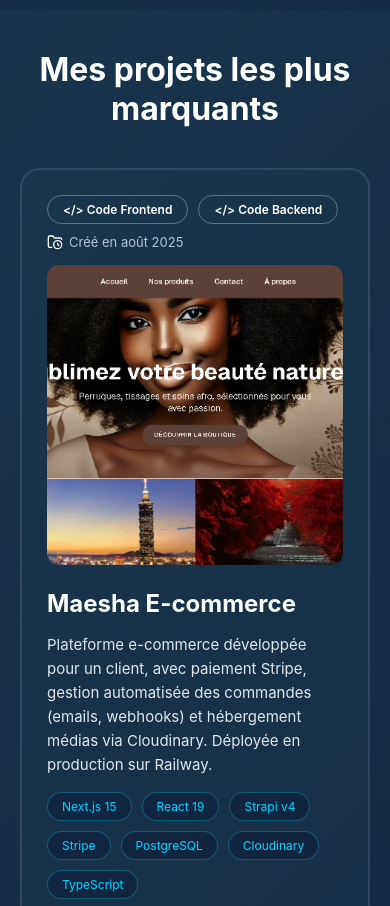
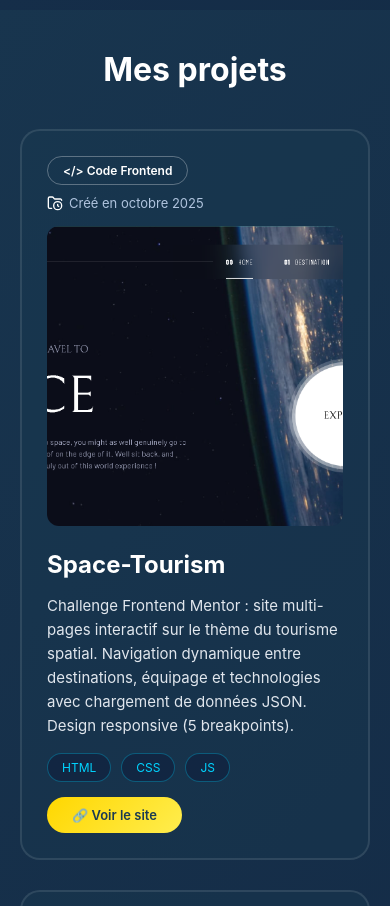
Before and after one commit to Nexdevjnr/portfolio, a plain HTML site: page index.html in a window 390 px wide. Shown: the part 820-1726 px from the top of the page. Drawn offline with Linux system fonts and the light colour scheme.

Commit message:
add a new project

```diff
--- a/index.html
+++ b/index.html
@@ -95,11 +95,62 @@
 
         <!-- Scrollable Content -->
         <div class="projects-content">
-          <h2 class="section-title" id="projets-section">
-            Mes projets les plus marquants
-          </h2>
+          <h2 class="section-title" id="projets-section">Mes projets</h2>
 
           <div class="projects-grid">
+
+
+            <!-- Space-Tourism -->
+
+            <article class="project-card">
+              <div class="project-header">
+                <div class="project-badges">
+                  <a
+                    href="https://github.com/Nexdevjnr/Frontend-mentor-space-tourism"
+                    target="_blank"
+                    class="badge-code"
+                    >&lt;/&gt; Code Frontend</a
+                  >
+                </div>
+                <div class="project-date">
+                  <img
+                    src="images/folder-clock.svg"
+                    alt="Date"
+                    class="date-icon"
+                  />
+                  Créé en octobre 2025
+                </div>
+              </div>
+
+              <img
+                src="/images/space-tourims.webp"
+                alt="Space-Tourism"
+                class="project-preview"
+              />
+
+              <h3 class="project-title">Space-Tourism</h3>
+
+              <p class="project-description">
+                Challenge Frontend Mentor : site multi-pages interactif sur le thème du tourisme spatial. Navigation dynamique entre destinations, équipage et technologies avec chargement de données JSON. Design responsive (5 breakpoints).
+              </p>
+
+              </p>
+
+              <div class="project-tech">
+                <span class="tech-tag">HTML</span>
+                <span class="tech-tag">CSS</span>
+                <span class="tech-tag">JS</span>
+              </div>
+
+              <a
+                href="https://frontend-mentor-space-tourism-leok.vercel.app/"
+                target="_blank"
+                class="btn-see-site"
+              >
+                🔗 Voir le site
+              </a>
+            </article>
+
             <!-- Maesha E-commerce -->
             <article class="project-card">
               <div class="project-header">
@@ -143,9 +194,9 @@
               </p>
 
               <div class="project-tech">
-                <span class="tech-tag">Next.js 15</span>
-                <span class="tech-tag">React 19</span>
-                <span class="tech-tag">Strapi v4</span>
+                <span class="tech-tag">Next.js</span>
+                <span class="tech-tag">React</span>
+                <span class="tech-tag">Strapi</span>
                 <span class="tech-tag">Stripe</span>
                 <span class="tech-tag">PostgreSQL</span>
                 <span class="tech-tag">Cloudinary</span>
--- a/style.css
+++ b/style.css
@@ -147,7 +147,6 @@ body {
   width: 150px;
   height: 150px;
   border-radius: 50%;
-  border: 4px solid #ffd700;
   object-fit: cover;
   margin-bottom: 20px;
 }
```
Also changed, not shown: images/space-tourims.webp (added).
